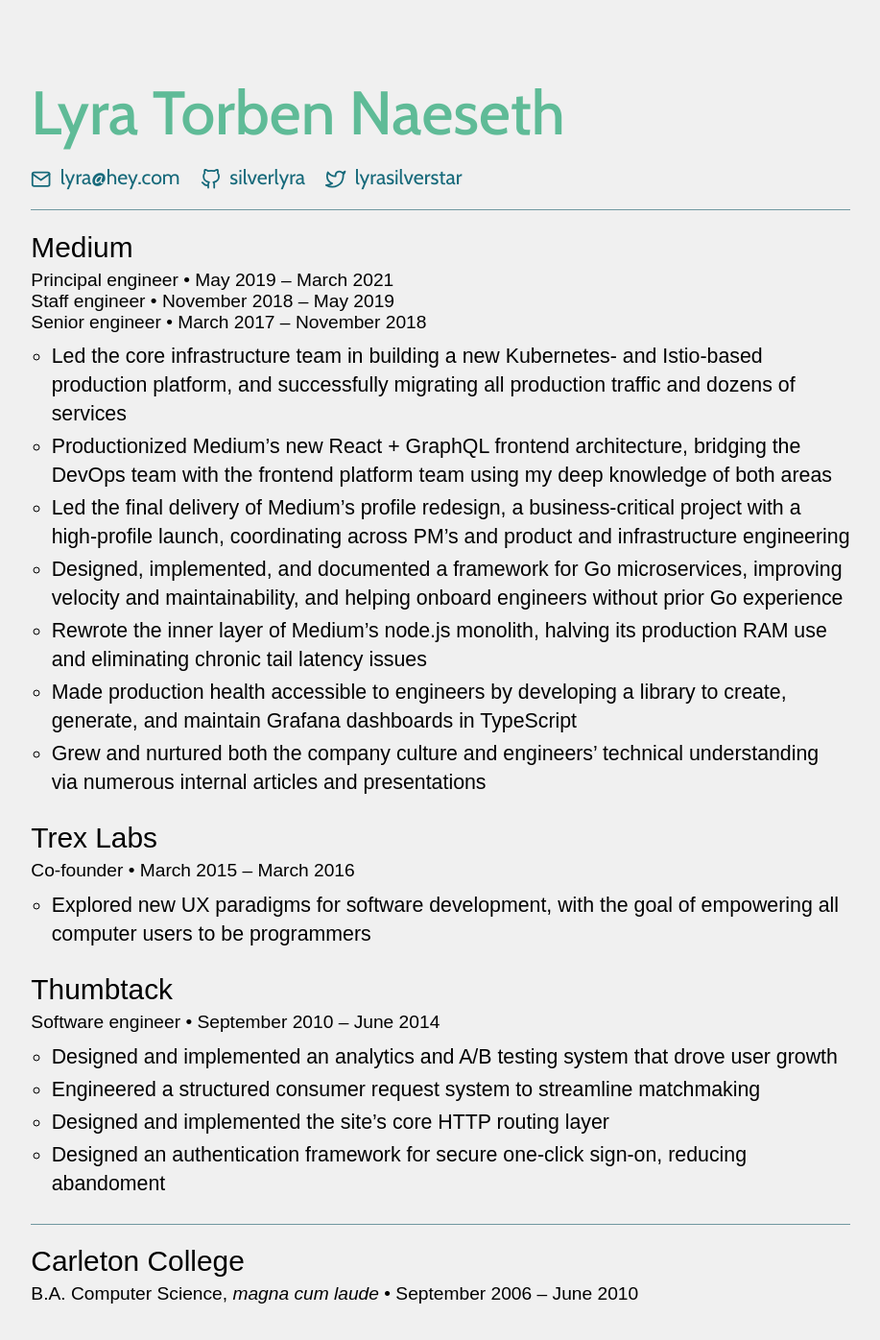
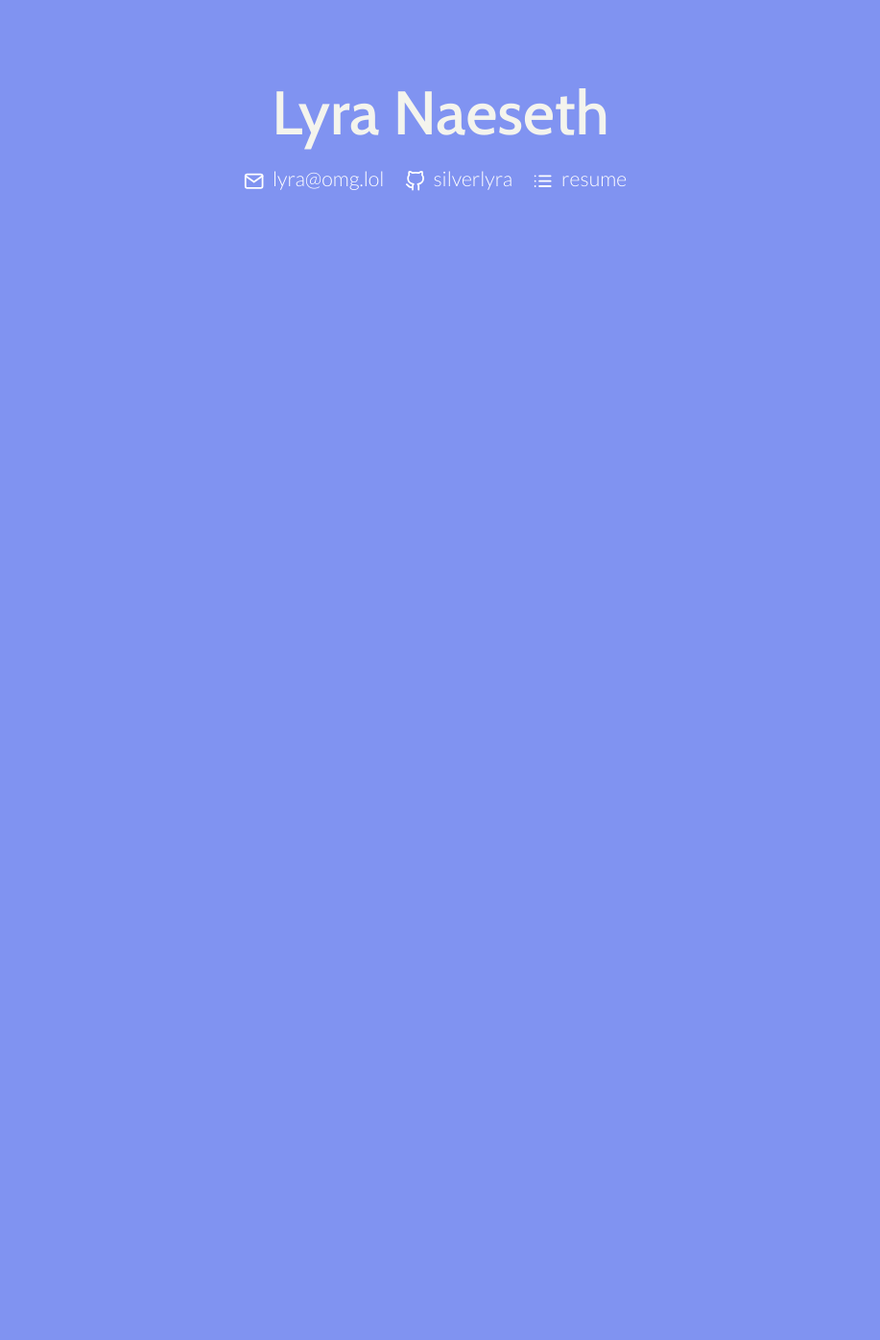
Before and after one commit to silverlyra/resume, a Next.js app: page / in a window 1280 px wide. Shown: the top 1396 px of the page at 96% size, without its empty margins (181-1098 px from the left). After the commit the page ends 800 px from the top, so only its background shows below. Built offline with nearby package versions, Linux system fonts and the light colour scheme.

Commit message:
Use PDF resume

```diff
--- a/pages/_document.js
+++ b/pages/_document.js
@@ -11,7 +11,7 @@
           crossOrigin="anonymous"
         />
         <link
-          href="https://fonts.googleapis.com/css2?family=Cabin:ital,wght@0,400..700;1,400..700&family=Instrument+Sans:ital,wght@0,400..700;1,400..700&family=Literata:ital,opsz,wght@0,7..72,200..900;1,7..72,200..900&family=Lora:ital,wght@0,400;0,500;0,600;0,700;1,400;1,500;1,600;1,700&display=swap"
+          href="https://fonts.googleapis.com/css2?family=Cabin:ital,wght@0,400..700;1,400..700&family=Lato:wght@300&display=swap"
           rel="stylesheet"
         />
       </Head>
--- a/pages/index.tsx
+++ b/pages/index.tsx
@@ -1,150 +1,36 @@
 import Head from "next/head"
-import {GitHub, Mail, Twitter} from "react-feather"
+import {GitHub, List, Mail} from "react-feather"
 
 import styles from "../styles/resume.module.css"
-
-document.fonts
 
 export default function Home() {
   return (
     <main className={styles.content}>
       <Head>
-        <title>Lyra Torben Naeseth &middot; software engineering résumé</title>
+        <title>Lyra Naeseth &middot; software engineer</title>
         <Icons />
       </Head>
 
       <Essentials />
-      <Experience />
-      <Education />
     </main>
   )
 }
 
 const Essentials = () => (
   <header className={styles.header}>
-    <h1 className={styles.name}>Lyra Torben Naeseth</h1>
+    <h1 className={styles.name}>Lyra Naeseth</h1>
     <div className={styles.contact}>
-      <a href="mailto:lyra@hey.com">
-        <Mail size="1rem" /> lyra@hey.com
+      <a href="mailto:lyra+contact@omg.lol">
+        <Mail size="1rem" /> lyra@omg.lol
       </a>
       <a href="https://github.com/silverlyra">
         <GitHub size="1rem" /> silverlyra
       </a>
-      <a href="https://twitter.com/lyrasilverstar">
-        <Twitter size="1rem" /> lyrasilverstar
+      <a href="/resume.pdf">
+        <List size="1rem" /> resume
       </a>
     </div>
   </header>
-)
-
-const Experience = () => (
-  <section className={styles.experience}>
-    <h2 className="sr-only">Experience</h2>
-    <ul className={styles.jobs}>
-      <li>
-        <h3>Medium</h3>
-        <div className={styles.role}>
-          <div>
-            <span className={styles.title}>Principal engineer</span> •{" "}
-            <span className={styles.dates}>May 2019 – March 2021</span>
-          </div>
-          <div>
-            <span className={styles.title}>Staff engineer</span> •{" "}
-            <span className={styles.dates}>November 2018 – May 2019</span>
-          </div>
-          <div>
-            <span className={styles.title}>Senior engineer</span> •{" "}
-            <span className={styles.dates}>March 2017 – November 2018</span>
-          </div>
-        </div>
-        <ul className={styles.accomplishments}>
-          <li>
-            Led the core infrastructure team in building a new Kubernetes- and
-            Istio-based production platform, and successfully migrating all
-            production traffic and dozens of services
-          </li>
-          <li>
-            Productionized Medium’s new React + GraphQL frontend architecture,
-            bridging the DevOps team with the frontend platform team using my
-            deep knowledge of both areas
-          </li>
-          <li>
-            Led the final delivery of Medium’s profile redesign, a
-            business-critical project with a high-profile launch, coordinating
-            across PM’s and product and infrastructure engineering
-          </li>
-          <li>
-            Designed, implemented, and documented a framework for Go
-            microservices, improving velocity and maintainability, and helping
-            onboard engineers without prior Go experience
-          </li>
-          <li>
-            Rewrote the inner layer of Medium’s node.js monolith, halving its
-            production RAM use and eliminating chronic tail latency issues
-          </li>
-          <li>
-            Made production health accessible to engineers by developing a
-            library to create, generate, and maintain Grafana dashboards in
-            TypeScript
-          </li>
-          <li>
-            Grew and nurtured both the company culture and engineers’ technical
-            understanding via numerous internal articles and presentations
-          </li>
-        </ul>
-      </li>
-      <li>
-        <h3>Trex Labs</h3>
-        <div className={styles.role}>
-          <span className={styles.title}>Co-founder</span> •{" "}
-          <span className={styles.dates}>March 2015 – March 2016</span>
-        </div>
-        <ul className={styles.accomplishments}>
-          <li>
-            Explored new UX paradigms for software development, with the goal of
-            empowering all computer users to be programmers
-          </li>
-        </ul>
-      </li>
-      <li>
-        <h3>Thumbtack</h3>
-        <div className={styles.role}>
-          <span className={styles.title}>Software engineer</span> •{" "}
-          <span className={styles.dates}>September 2010 – June 2014</span>
-        </div>
-        <ul className={styles.accomplishments}>
-          <li>
-            Designed and implemented an analytics and A/B testing system that
-            drove user growth
-          </li>
-          <li>
-            Engineered a structured consumer request system to streamline
-            matchmaking
-          </li>
-          <li>Designed and implemented the site’s core HTTP routing layer</li>
-          <li>
-            Designed an authentication framework for secure one-click sign-on,
-            reducing abandoment
-          </li>
-        </ul>
-      </li>
-    </ul>
-  </section>
-)
-
-const Education = () => (
-  <section className={styles.education}>
-    <h2 className="sr-only">Education</h2>
-    <ul className={styles.jobs}>
-      <li>
-        <h3>Carleton College</h3>
-        <div className={styles.role}>
-          B.A. Computer Science, <i>magna cum laude</i> • September 2006 – June
-          2010
-        </div>
-      </li>
-    </ul>
-  </section>
 )
 
 const Icons = () => (
--- a/styles/globals.css
+++ b/styles/globals.css
@@ -2,7 +2,7 @@
 body {
   padding: 0;
   margin: 0;
-  background: #f0f0f0;
+  background: #8093F1;
   font-family: -apple-system, BlinkMacSystemFont, Segoe UI, Helvetica Neue,
     sans-serif;
   font-size: 16pt;
@@ -33,11 +33,3 @@
   white-space: nowrap;
   border-width: 0;
 }
-
-@media print {
-  html,
-  body {
-    font-size: 13pt;
-    background: white;
-  }
-}
--- a/styles/resume.module.css
+++ b/styles/resume.module.css
@@ -5,82 +5,36 @@
 
 .name {
   margin: 0;
-  color: #5fbb97;
-  font-family: "Cabin", serif;
+  color: #F4F4ED;
+  font-family: "Cabin", sans-serif;
   font-size: 3rem;
   font-weight: 500;
   line-height: 1;
+  text-align: center;
 }
 
 .contact {
-  font-family: "Cabin", sans-serif;
+  font-family: "Lato", sans-serif;
   font-weight: 200;
   margin: 1em 0;
+  text-align: center;
 }
 
 .contact > a {
-  color: #16697a;
+  color: white;
   display: inline-block;
   line-height: 1;
-  margin-right: 1em;
+    padding: 0.25em;
+  margin-right: 0.5em;
 }
 
 .contact > a:hover {
-  color: #2095ac;
+  background-color: rgba(255, 255, 255, 0.1);
 }
 
 .contact svg {
   margin-right: 0.2em;
   vertical-align: middle;
-}
-
-.experience,
-.education {
-  border-top: 1px solid #7098a0;
-  padding-top: 1em;
-  font-family: "Sarabun", sans-serif;
-}
-
-.jobs {
-  list-style: none;
-  margin: 0;
-  padding: 0;
-}
-
-.jobs > li {
-  margin: 1.2em 0;
-  padding: 0;
-}
-
-.jobs > li:first-child {
-  margin-top: 0;
-}
-
-.jobs h3 {
-  font-size: 1.4rem;
-  font-weight: 400;
-  margin: 0 0 0.2em 0;
-}
-
-.role {
-  font-size: 0.9rem;
-  font-weight: 200;
-}
-
-.role .title,
-.role .dates {
-  display: inline-block;
-}
-
-.accomplishments {
-  margin: 0.5em 0;
-  padding: 0 0 0 1em;
-  font-weight: 300;
-  line-height: 1.4;
-}
-
-.accomplishments > li {
-  margin-top: 0.2em;
 }
 
 @media only screen and (max-width: 40rem) {
@@ -96,58 +50,14 @@
     margin: 0.5em 0;
   }
 
-  .role {
-    font-size: 0.85em;
-  }
-
-  .role .dates {
-    font-style: italic;
+  .contact > a {
+    display: block;
+    margin: 0.5em 0 0 0;
   }
 }
 
 @media (pointer: coarse) {
   .contact > a {
-    padding: 0.25em;
+    padding: 0.5em;
   }
 }
-
-@media print {
-  .content {
-    margin: 1em;
-    max-width: auto;
-  }
-
-  .header {
-    display: flex;
-    align-items: center;
-  }
-
-  .name {
-    color: black;
-    font-size: 2rem;
-    flex: 1;
-  }
-
-  .contact {
-    margin: 0.5em 0;
-  }
-
-  .contact > a {
-    display: block;
-    color: #333;
-  }
-
-  .role {
-    font-size: 0.85em;
-  }
-
-  .accomplishments {
-    line-height: 1.3;
-  }
-
-  .experience,
-  .education {
-    border-top: none;
-    padding-top: 0;
-  }
-}
```
Also changed, not shown: 1 other file (tests, documents, lock files or other folders).
